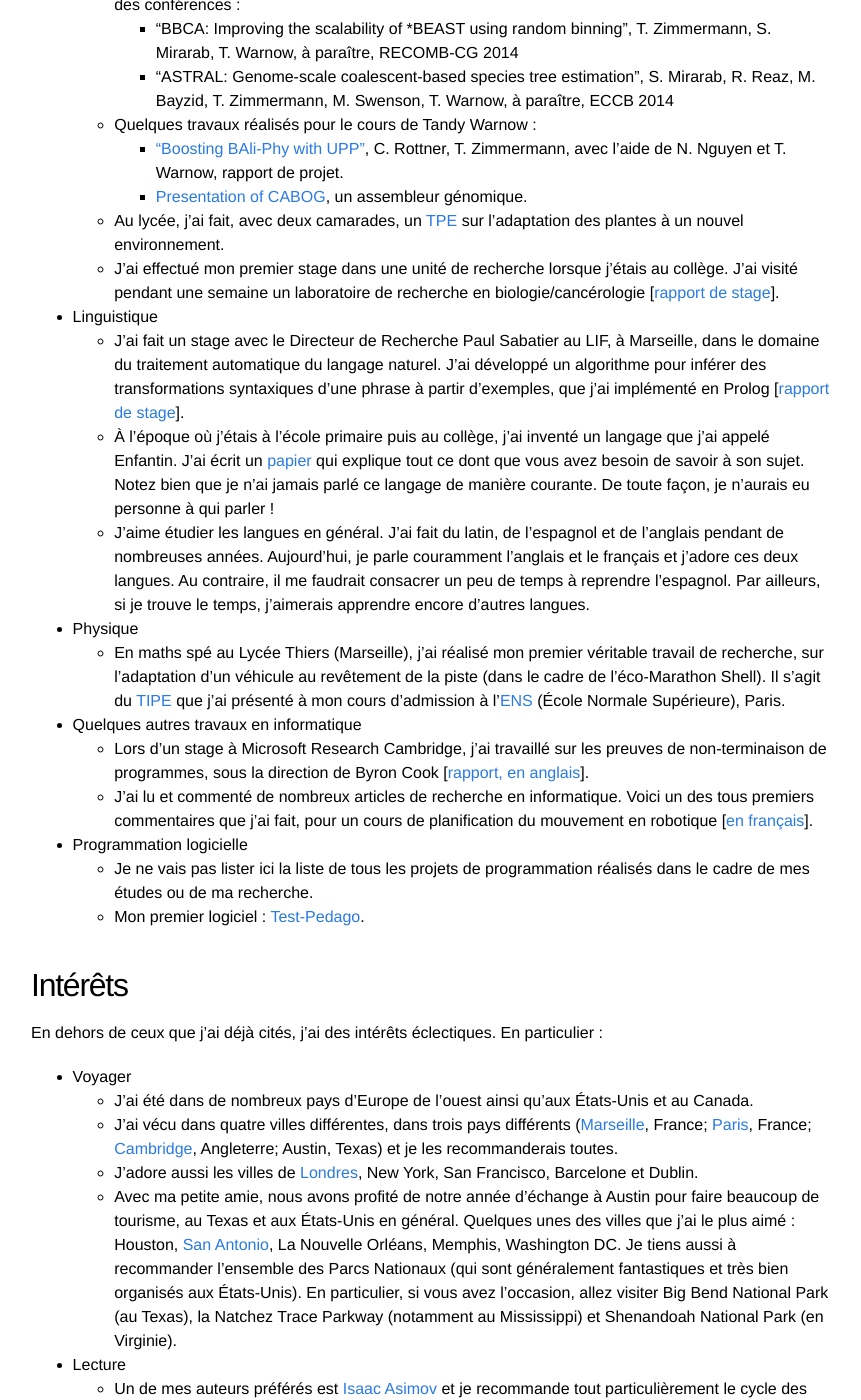
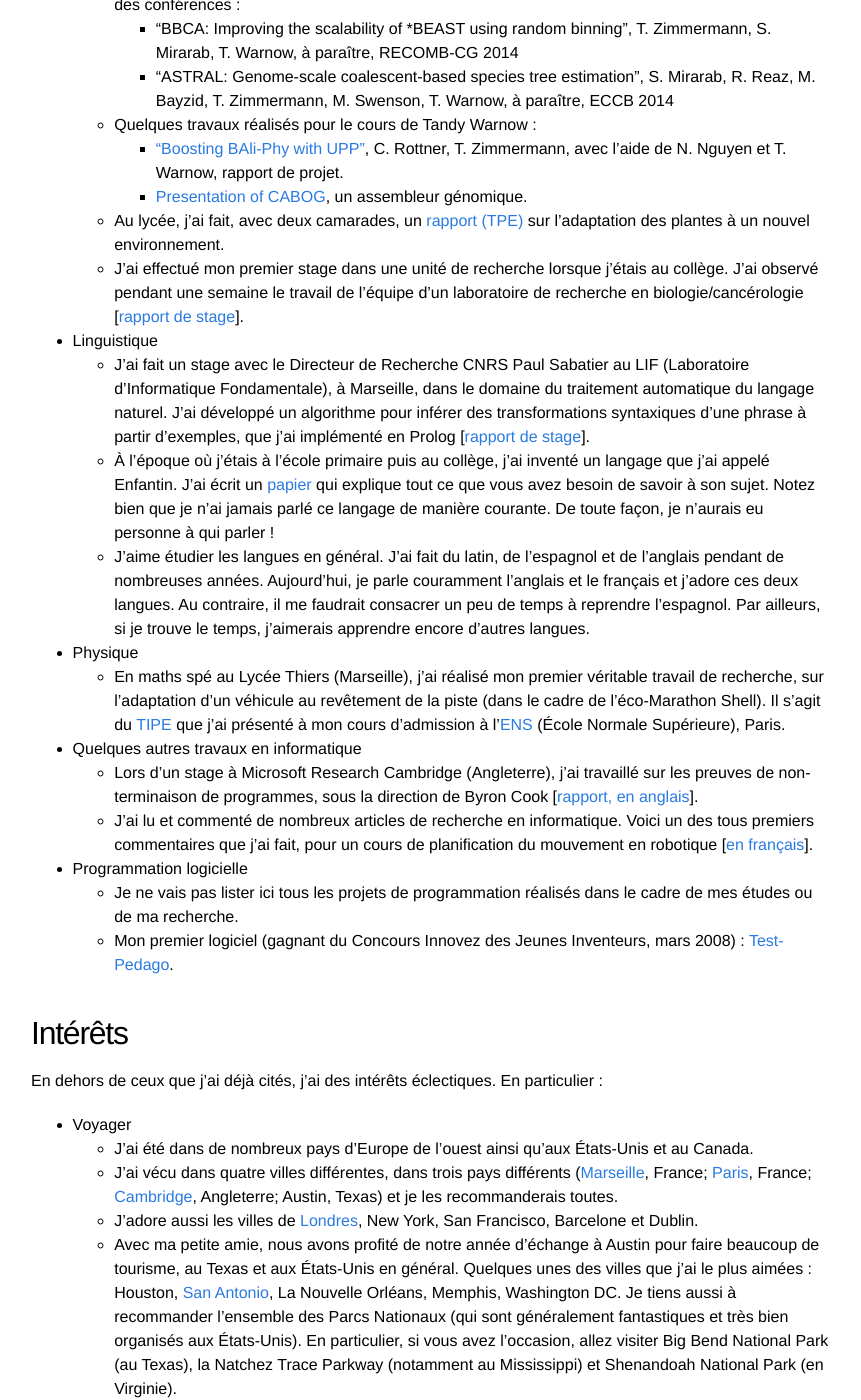
Before and after one commit to Zimmi48/zimmi48.github.io, a Jekyll site: the page built from accueil.md, in a window 1280 px wide and 1400 px high, scrolled down 819 px. Shown: the whole window, without its empty margins (209-1070 px from the left). Built offline with Jekyll 4.4.1, drawn with Linux system fonts in a browser that asks for light colours.

Commit message:
update content following comments

```diff
--- a/accueil.md
+++ b/accueil.md
@@ -61,16 +61,18 @@ Travaux passés
 		* [Presentation of CABOG](/pdf/presentation-CABOG.pdf),
 		un assembleur génomique.
 	* Au lycée, j'ai fait, avec deux camarades,
-	un [TPE](/pdf/TPE.pdf)
+	un [rapport (TPE)](/pdf/TPE.pdf)
 	sur l'adaptation des plantes à un nouvel environnement.
 	* J'ai effectué mon premier stage dans une unité de recherche
-	lorsque j'étais au collège. J'ai visité pendant une semaine un
+	lorsque j'étais au collège. J'ai observé pendant une semaine
+	le travail de l'équipe d'un
 	laboratoire de recherche en biologie/cancérologie
 	[[rapport de stage](/pdf/stage-IGC.pdf)].
 
 * Linguistique
-	* J'ai fait un stage avec le Directeur de Recherche Paul Sabatier
-	au LIF, à Marseille, dans le domaine du traitement automatique
+	* J'ai fait un stage avec le Directeur de Recherche CNRS Paul Sabatier
+	au LIF (Laboratoire d'Informatique Fondamentale),
+	à Marseille, dans le domaine du traitement automatique
 	du langage naturel.
 	J'ai développé un algorithme pour inférer des transformations
 	syntaxiques d'une phrase à partir d'exemples, que j'ai implémenté
@@ -78,7 +80,7 @@ Travaux passés
 	* À l'époque où j'étais à l'école primaire puis au collège,
 	j'ai inventé un langage que j'ai appelé Enfantin.
 	J'ai écrit un [papier](/pdf/enfantin.pdf)
-	qui explique tout ce dont que vous avez
+	qui explique tout ce que vous avez
 	besoin de savoir à son sujet.
 	Notez bien que je n'ai jamais parlé ce langage de manière courante.
 	De toute façon, je n'aurais eu personne à qui parler !
@@ -101,7 +103,7 @@ Travaux passés
 	l'[ENS](http://www.ens.fr) (École Normale Supérieure), Paris.
 
 * Quelques autres travaux en informatique
-	* Lors d'un stage à Microsoft Research Cambridge,
+	* Lors d'un stage à Microsoft Research Cambridge (Angleterre),
 	j'ai travaillé sur les preuves de non-terminaison de programmes,
 	sous la direction de Byron Cook
 	[[rapport, en anglais](/pdf/internship-MSRC.pdf)].
@@ -111,10 +113,12 @@ Travaux passés
 	[[en français](/pdf/planification-trajectoires.pdf)].
 
 * Programmation logicielle
-	* Je ne vais pas lister ici la liste de tous les projets de
+	* Je ne vais pas lister ici tous les projets de
 	programmation réalisés dans le cadre de mes études ou de
 	ma recherche.
-	* Mon premier logiciel : [Test-Pedago](/test-pedago).
+	* Mon premier logiciel
+	(gagnant du Concours Innovez des Jeunes Inventeurs,
+	mars 2008) : [Test-Pedago](/test-pedago).
 
 Intérêts
 --------
@@ -134,7 +138,7 @@ En particulier :
 	* Avec ma petite amie, nous avons profité de notre année d'échange
 	à Austin pour faire beaucoup de tourisme, au Texas et aux États-Unis
 	en général.
-	Quelques unes des villes que j'ai le plus aimé :
+	Quelques unes des villes que j'ai le plus aimées :
 	Houston, [San Antonio](/san-antonio), La Nouvelle Orléans,
 	Memphis, Washington DC.
 	Je tiens aussi à recommander l'ensemble des Parcs Nationaux
```
Also changed, not shown: index.md (+5 -2 lines).
